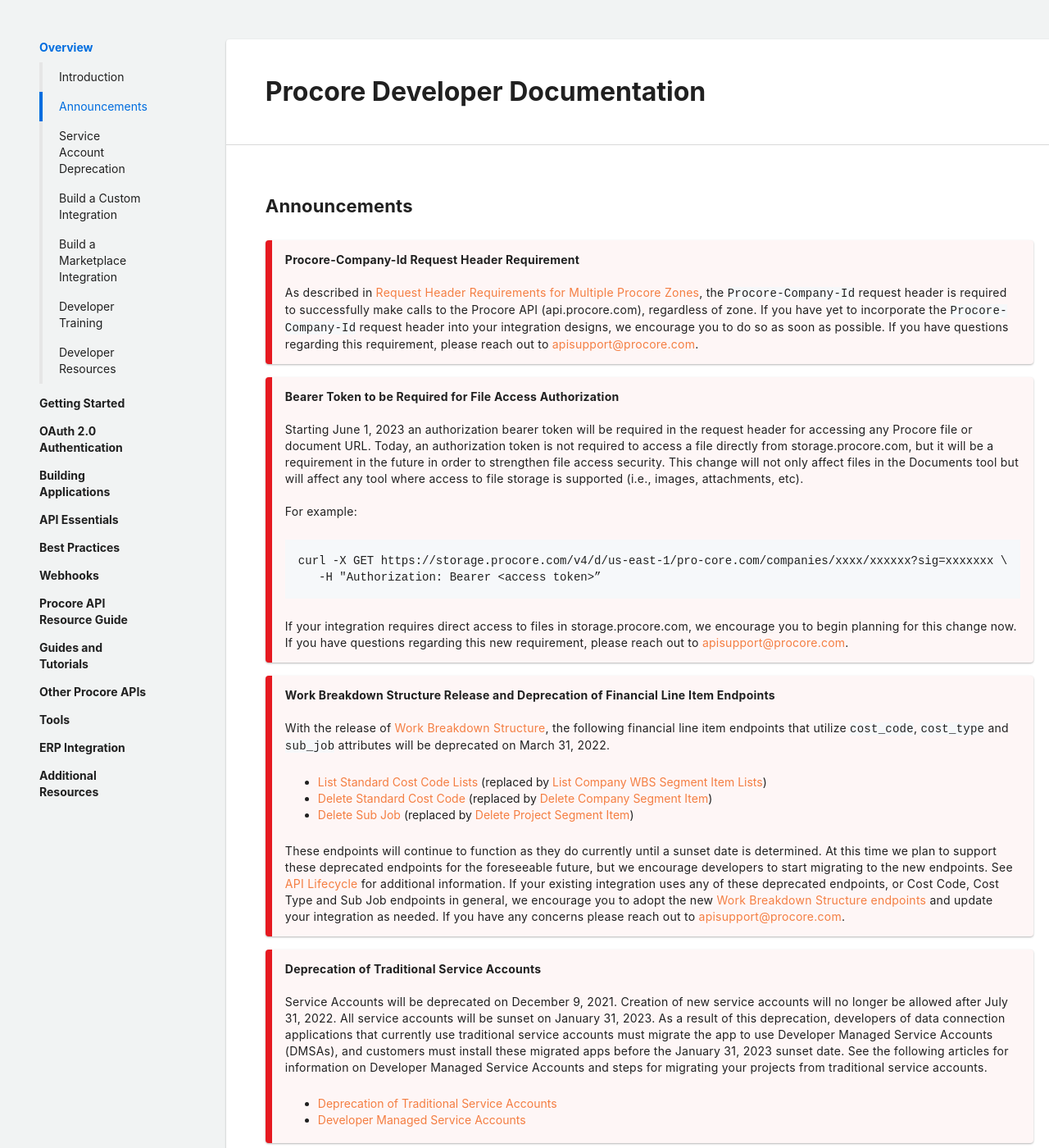
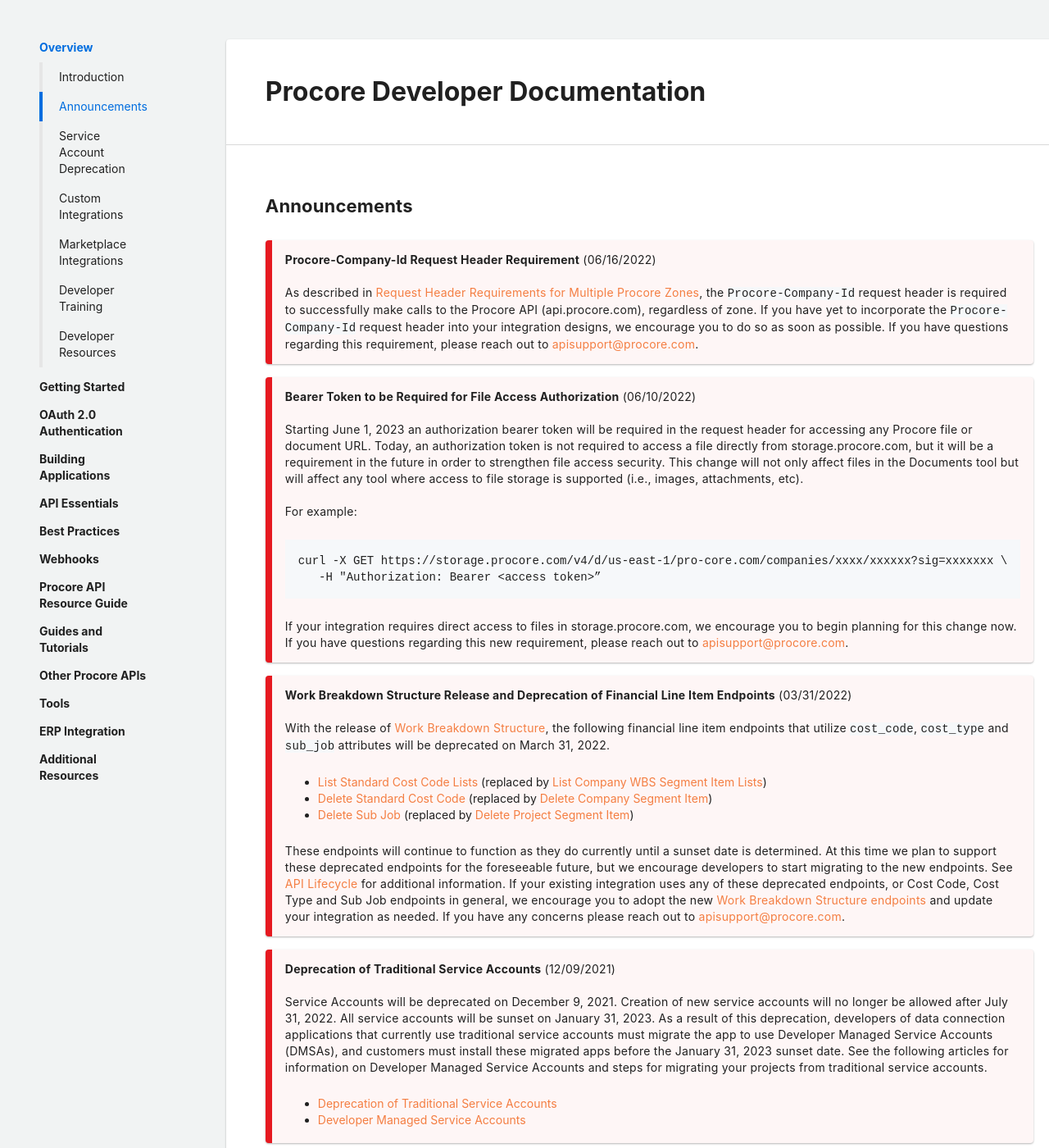
Before and after one commit to procore/documentation, a Jekyll site: the page built from overview/announcements.md, in a window 1280 px wide and 1400 px high. Shown: the whole window at 82% size. Built offline with Jekyll 4.4.1, drawn with Linux system fonts in a browser that asks for light colours.

Commit message:
Updated Announcements and renamed 2 titles in the nav menu

```diff
--- a/_data/navigation.yml
+++ b/_data/navigation.yml
@@ -6,9 +6,9 @@
       url: /announcements
     - title: Service Account Deprecation
       url: /service-account-deprecation
-    - title: Build a Custom Integration
+    - title: Custom Integrations
       url: /custom-overview
-    - title: Build a Marketplace Integration
+    - title: Marketplace Integrations
       url: /partner-overview
     - title: Developer Training
       url: /training
--- a/_layouts/default.html
+++ b/_layouts/default.html
@@ -19,7 +19,7 @@
     <dt{% if page.section_title == section.title %} class="active trigger" {% endif %} class="trigger">{{ section.title }}</dt>
     <dl class="col_content">
       {% for item in section.items %}
-      <dd{% if item.url == page.url or page.url == '/' and item.url contains '/introduction' %} class="active"{% endif %}>
+      <dd{% if item.url == page.url %} class="active"{% endif %}>
         <a href="{% if item.absolute != true %}{{ site.url }}{{ site.baseurl }}{% endif %}{{ item.url }}">
           {{ item.title }}
         </a>
--- a/overview/announcements.md
+++ b/overview/announcements.md
@@ -6,13 +6,13 @@ section_title: Overview
 ---
 ## Announcements
 
->**Procore-Company-Id Request Header Requirement**
+>**Procore-Company-Id Request Header Requirement** (06/16/2022)
 >
 >As described in [Request Header Requirements for Multiple Procore Zones]({{ site.url }}{{ site.baseurl }}{% link best_practices/mpz_headers.md %}), the `Procore-Company-Id` request header is required to successfully make calls to the Procore API (api.procore.com), regardless of zone.
 >If you have yet to incorporate the `Procore-Company-Id` request header into your integration designs, we encourage you to do so as soon as possible.
 >If you have questions regarding this requirement, please reach out to [apisupport@procore.com](mailto:apisupport@procore.com).
 
->**Bearer Token to be Required for File Access Authorization**
+>**Bearer Token to be Required for File Access Authorization** (06/10/2022)
 >
 >Starting June 1, 2023 an authorization bearer token will be required in the request header for accessing any Procore file or document URL.
 >Today, an authorization token is not required to access a file directly from storage.procore.com, but it will be a requirement in the future in order to strengthen file access security.
@@ -27,7 +27,7 @@ section_title: Overview
 >If your integration requires direct access to files in storage.procore.com, we encourage you to begin planning for this change now.
 >If you have questions regarding this new requirement, please reach out to [apisupport@procore.com](mailto:apisupport@procore.com).
 
->**Work Breakdown Structure Release and Deprecation of Financial Line Item Endpoints**
+>**Work Breakdown Structure Release and Deprecation of Financial Line Item Endpoints** (03/31/2022)
 >
 > With the release of [Work Breakdown Structure](https://developers.procore.com/documentation/tutorial-wbs), the following financial line item endpoints that utilize `cost_code`, `cost_type` and `sub_job` attributes will be deprecated on March 31, 2022.
 >
@@ -41,7 +41,7 @@ section_title: Overview
 > If your existing integration uses any of these deprecated endpoints, or Cost Code, Cost Type and Sub Job endpoints in general, we encourage you to adopt the new [Work Breakdown Structure endpoints](https://developers.procore.com/reference/rest/v1/codes?version=1.0) and update your integration as needed.
 > If you have any concerns please reach out to [apisupport@procore.com](mailto:apisupport@procore.com).
 
->**Deprecation of Traditional Service Accounts**
+>**Deprecation of Traditional Service Accounts** (12/09/2021)
 >
 > Service Accounts will be deprecated on December 9, 2021.
 > Creation of new service accounts will no longer be allowed after July 31, 2022.
```
Also changed, not shown: overview/introduction.md (+2 -0 lines), overview/partner_overview.md (+1 -1 lines).
